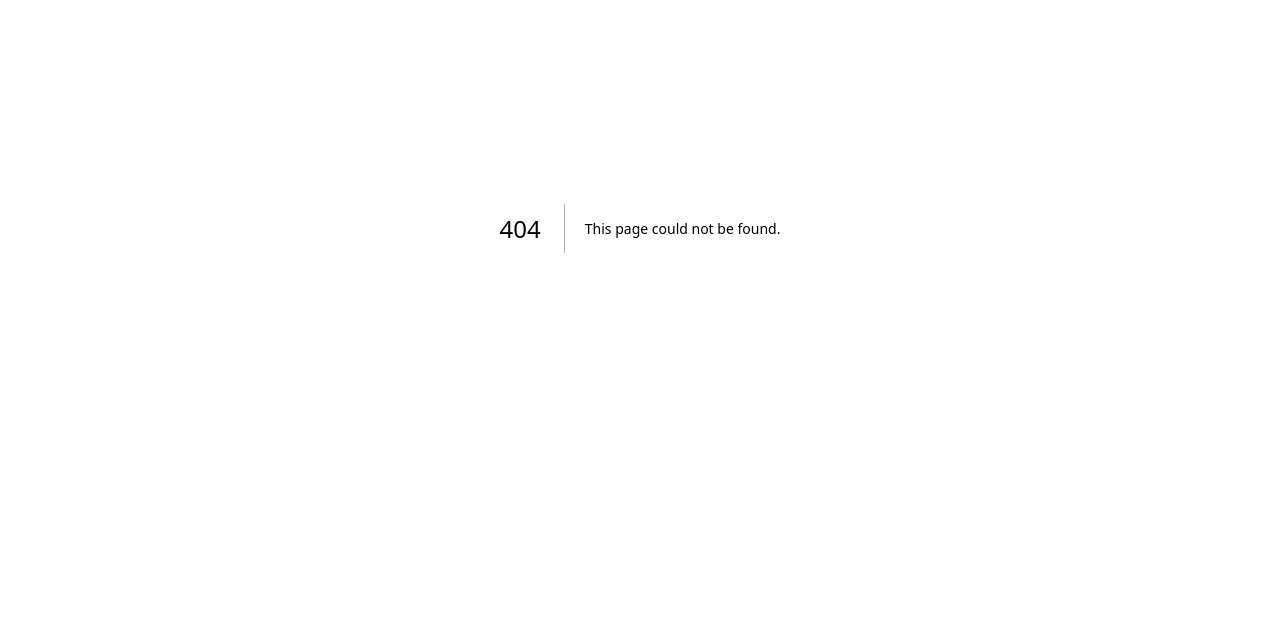
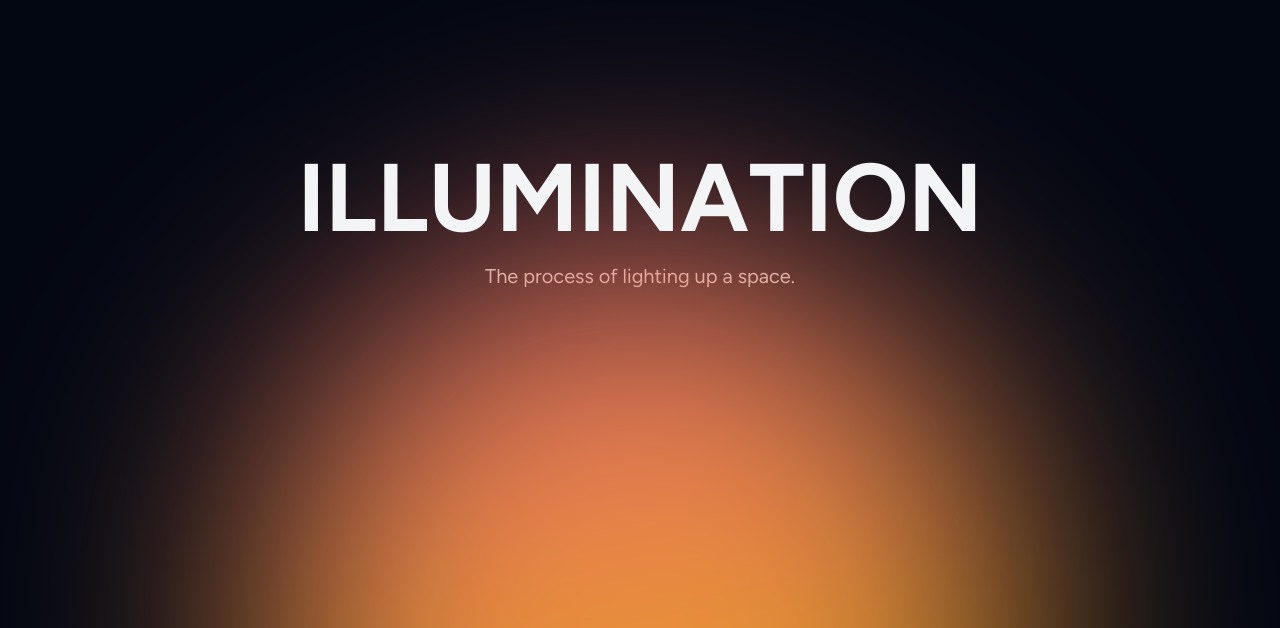
Before and after one commit to gharsh11032000/animated-components-next-tailwind-framer-motion, a Next.js app: page /ui/text-animation-14 in a window 1280 px wide. Before the commit this address had no page. Shown: the part 172-800 px from the top of the page. Built offline with nearby package versions, Linux system fonts and the light colour scheme.

Commit message:
Adding Text Animation 14

```diff
--- /dev/null
+++ b/app/ui/text-animation-14/page.tsx
@@ -0,0 +1,103 @@
+"use client";
+
+import React from "react";
+import { motion } from "framer-motion";
+
+export default function Section() {
+  return (
+    <div className="relative overflow-x-hidden dark:bg-gray-950">
+      <motion.section
+        initial={{
+          opacity: 0,
+        }}
+        animate={{
+          opacity: 1,
+        }}
+        transition={{
+          duration: 1.5,
+        }}
+        className="min-h-screen w-full grid place-content-center relative overflow-hidden"
+      >
+        <motion.div
+          animate={{
+            opacity: [0.8, 1],
+            rotate: [0, 360, 0],
+          }}
+          transition={{
+            duration: 8,
+            ease: "easeInOut",
+            repeat: Infinity,
+            repeatType: "reverse",
+          }}
+          style={{
+            left: "calc(50% - 12rem)",
+            bottom: "-12rem",
+            scale: 2,
+          }}
+          className="absolute w-96 h-96 bg-gradient-to-r from-yellow-500 to-red-400 rounded-full blur-3xl opacity-100"
+        ></motion.div>
+
+        <div className="uppercase font-bold w-full text-5xl md:text-6xl lg:text-8xl text-gray-100">
+          <AnimatedWord word={"illumination"} />
+        </div>
+
+        <div className="m-4 text-xl text-gray-300 text-center">
+          <p>The process of lighting up a space.</p>
+        </div>
+      </motion.section>
+    </div>
+  );
+}
+
+interface AnimatedWordProps {
+  word: string;
+  interval?: number;
+  className?: string;
+}
+
+function AnimatedWord({ word, className }: AnimatedWordProps) {
+  return (
+    <div
+      style={{
+        perspective: "1000px",
+      }}
+      className={`inline-flex ${className}`}
+    >
+      <>
+        {word.split("").map((letter, index) => {
+          const centerIndex = (word.length - 1) / 2;
+          const z = Math.abs(centerIndex - index) * 40 + 360;
+          const delay = Math.abs(centerIndex - index) * 0.1;
+
+          return (
+            <motion.div
+              style={{
+                transformStyle: "preserve-3d",
+              }}
+              initial={{
+                opacity: 0,
+                z: z,
+                filter: "blur(12px)",
+                rotateY: 180,
+              }}
+              animate={{
+                opacity: 1,
+                z: 0,
+                filter: "blur(0px)",
+                rotateY: 0,
+              }}
+              transition={{
+                delay,
+                duration: 0.75,
+                ease: "easeOut",
+              }}
+              key={index}
+            >
+              {letter}
+            </motion.div>
+          );
+        })}
+      </>
+    </div>
+  );
+}
```
